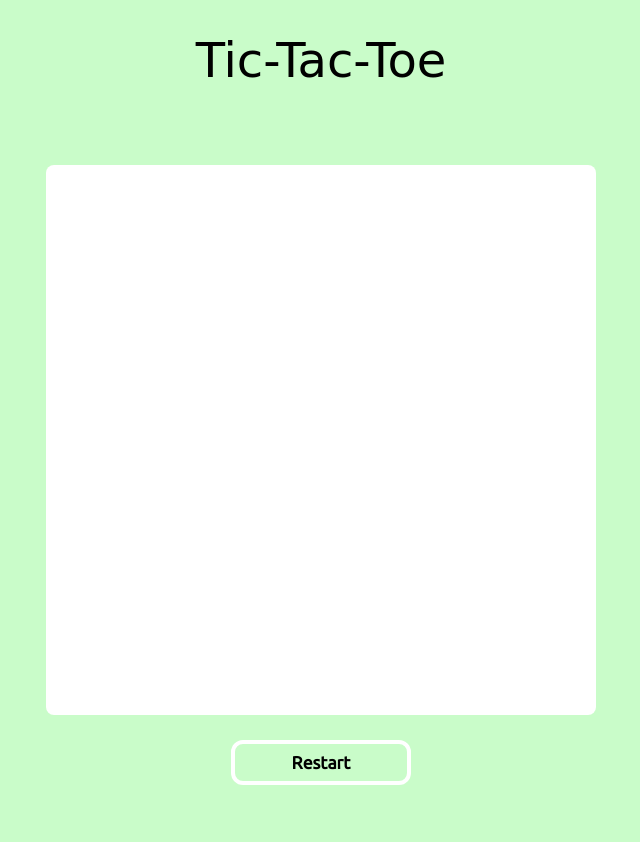
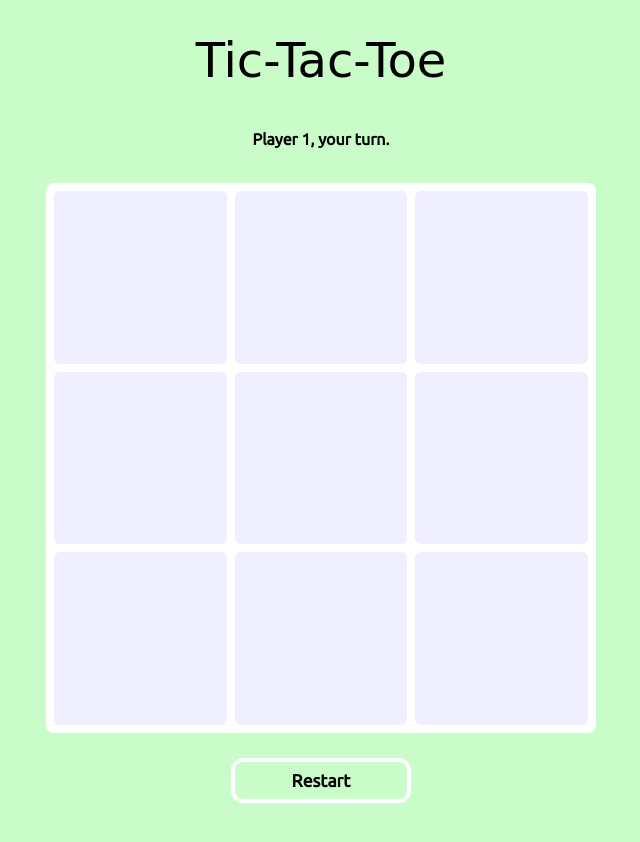
Before and after one commit to sanathsid/ai-ttt, a plain HTML site: page index.html in a window 1280 px wide. Shown: the whole page, without its empty margins (319-959 px from the left). Drawn offline with Linux system fonts and the light colour scheme; files that its build step writes are made by us from their sources; a web font is replaced by a local one.

Commit message:
Update index.html

```diff
--- a/index.html
+++ b/index.html
@@ -5,8 +5,8 @@
     <meta http-equiv="X-UA-Compatible" content="IE=edge">
     <meta name="viewport" content="width=device-width, initial-scale=1.0">
     <title>Tic-Tac-Toe</title>
-    <link rel="stylesheet" href="css/style.css">
-    <script src="js/script.js" defer></script>
+    <link rel="stylesheet" href="style.css">
+    <script src="script.js" defer></script>
     <link rel="preconnect" href="https://fonts.googleapis.com">
     <link rel="preconnect" href="https://fonts.gstatic.com" crossorigin>
     <link href="https://fonts.googleapis.com/css2?family=Arimo:wght@500&family=Galada&family=Ubuntu&display=swap"
```
